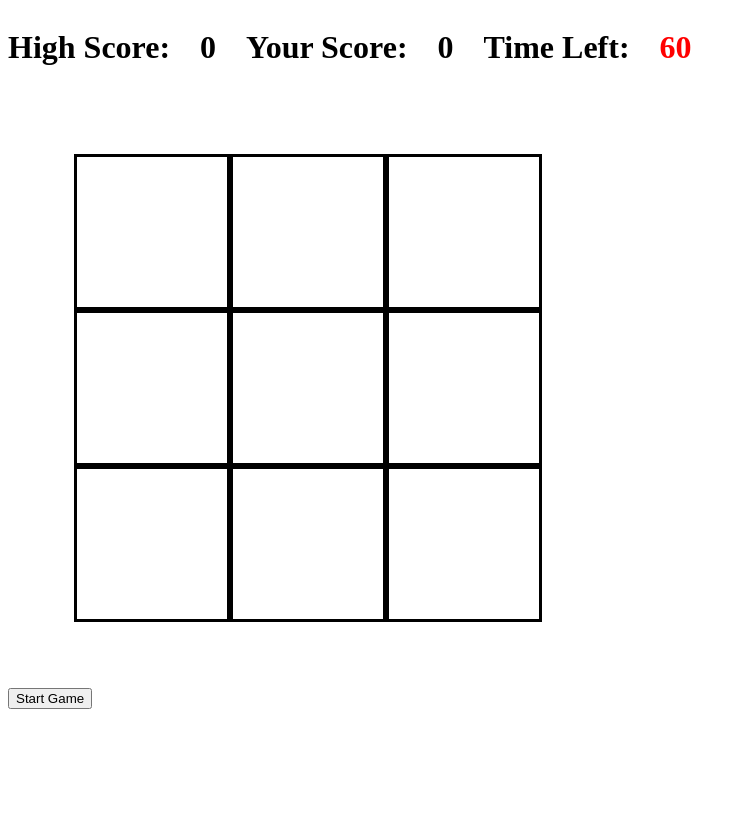
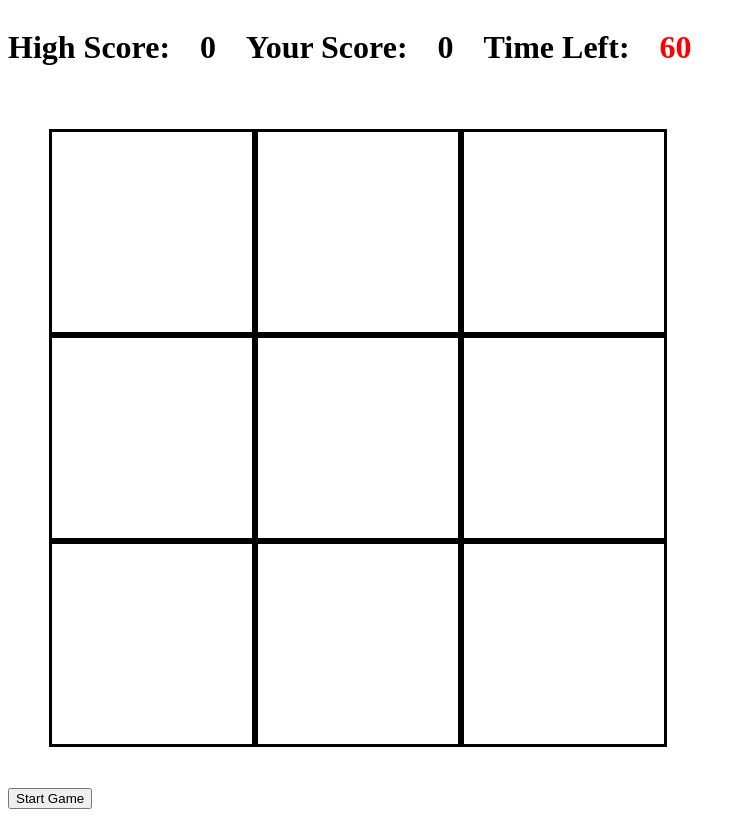
Before and after one commit to Tailes14/WhackAMoleJS, a plain HTML site: page index.html in a window 1280 px wide. Shown: the whole page, without its empty margins (0-746 px from the left). Drawn offline with Linux system fonts and the light colour scheme.

Commit message:
updated to a 'mole' png and changed sizes

```diff
--- a/style.css
+++ b/style.css
@@ -11,8 +11,8 @@
 .square {
     border-style: solid;
     border-color:black;
-    height: 150px;
-    width: 150px;
+    height: 200px;
+    width: 200px;
 }
 
 .playGrid {
@@ -20,13 +20,12 @@
     flex-flow: row wrap;
     justify-content: center;
     align-content: center;
-    width: 600px;
-    height: 600px;
+    width: 700px;
+    height: 700px;
 }
 
 
 .mole {
-    background-image: url();
+    background-image: url(files/grady.png);
     background-size: cover;
-    background-color: blue;
 }
```
